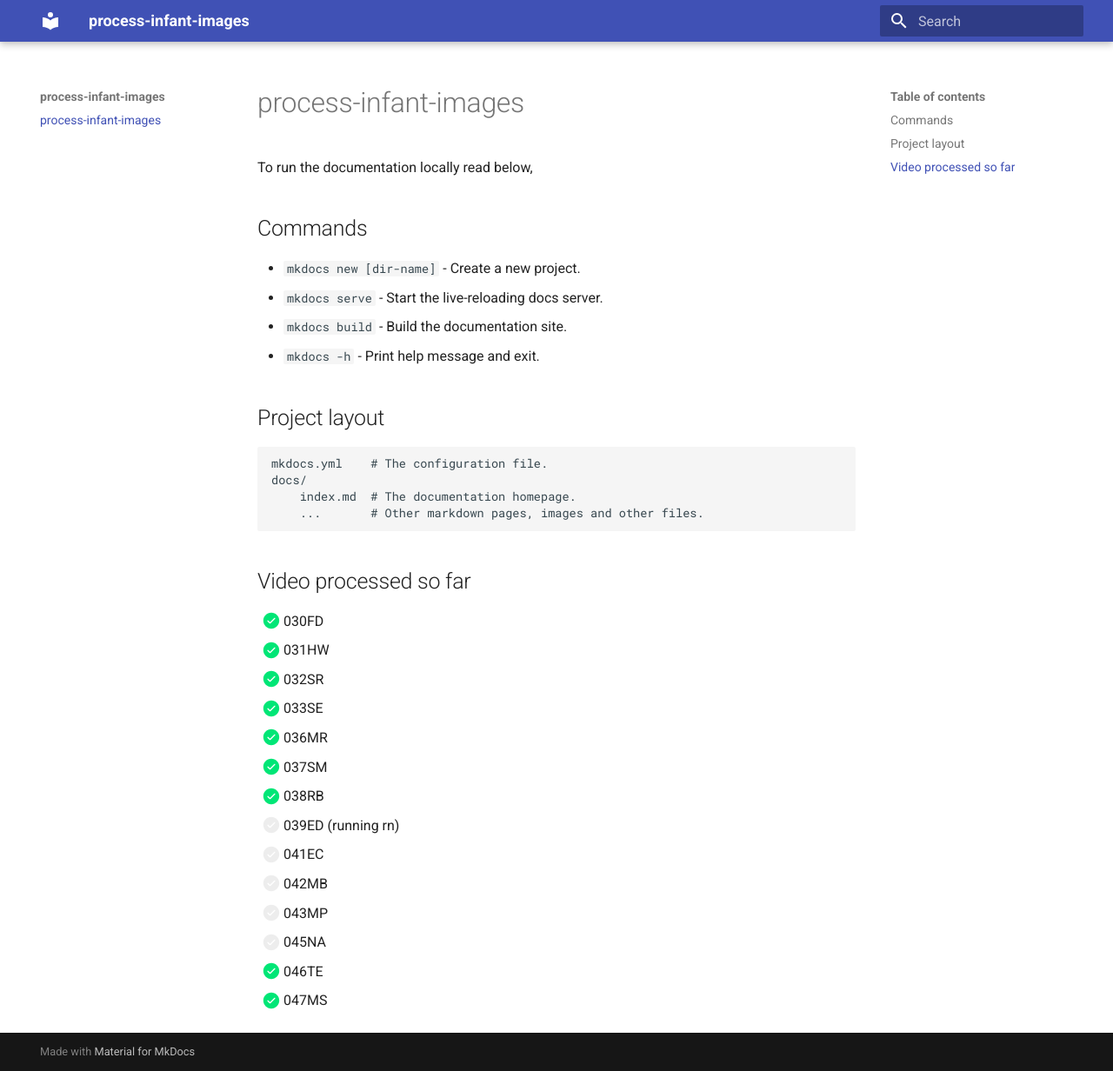
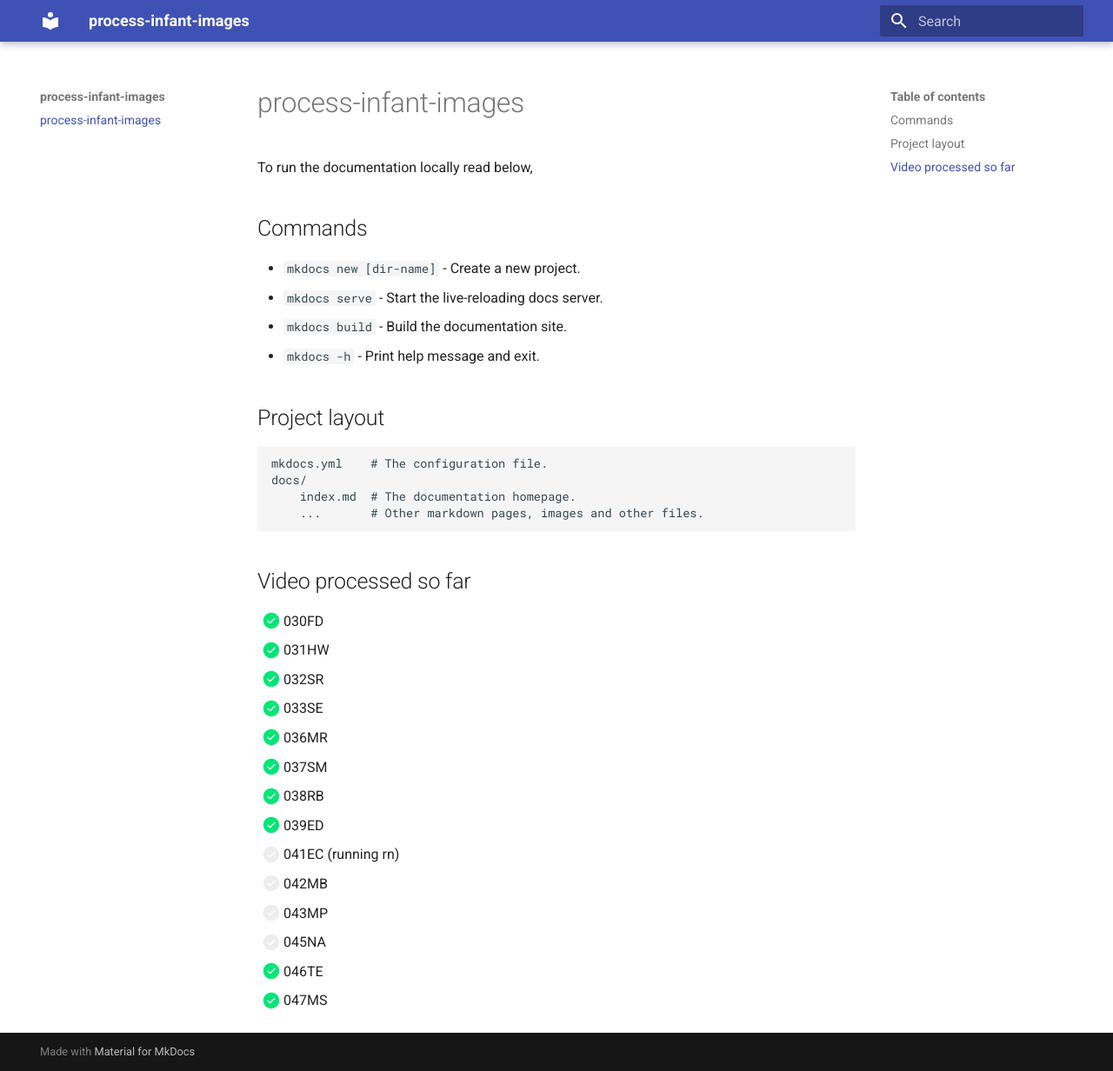
Before and after one commit to cogneuroai/process-infant-images, an MkDocs documentation site: the page built from docs/index.md, in a window 1280 px wide and 1232 px high. Shown: the whole window at 87% size. Built offline with MkDocs 1.6.1 and Material for MkDocs 9.7.7, drawn with Linux system fonts in a browser that asks for light colours.

Commit message:
minor update

```diff
--- a/docs/index.md
+++ b/docs/index.md
@@ -25,8 +25,8 @@ To run the documentation locally read below,
 * [X] 036MR
 * [X] 037SM
 * [X] 038RB
-* [ ] 039ED (running rn)
-* [ ] 041EC
+* [X] 039ED
+* [ ] 041EC (running rn)
 * [ ] 042MB
 * [ ] 043MP
 * [ ] 045NA
```
